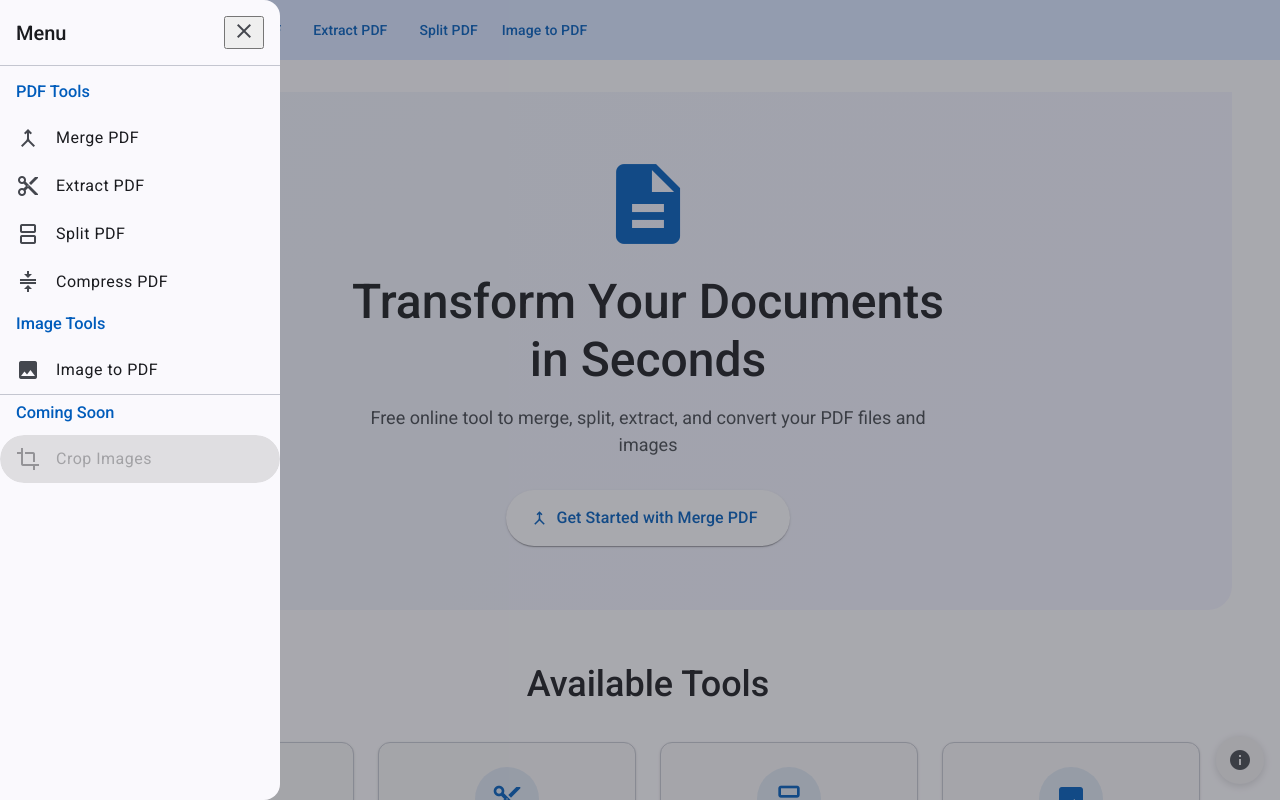
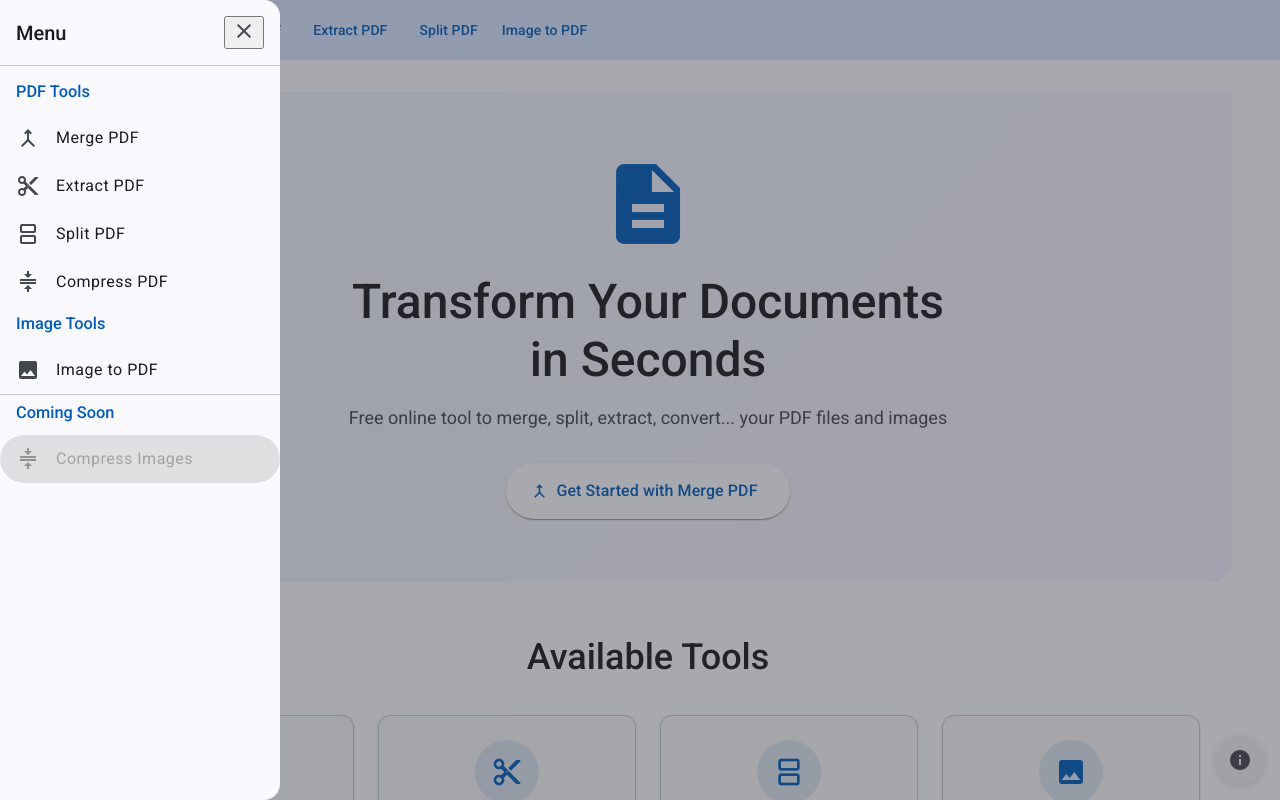
Before and after one commit to GyanendraMaurya/convertlab, an Angular app in the folder convertlab-frontend/convert-lab/: page / in a window 1280 px wide. Both pictures are taken after a click on the button "menu". Built offline with nearby package versions, Linux system fonts and the light colour scheme; no server answers.

Commit message:
update home component contents

```diff
--- a/convertlab-frontend/convert-lab/src/app/components/home/home.component.html
+++ b/convertlab-frontend/convert-lab/src/app/components/home/home.component.html
@@ -5,7 +5,7 @@
       <mat-icon class="hero-icon">description</mat-icon>
       <h1 class="hero-title">Transform Your Documents in Seconds</h1>
       <p class="hero-subtitle">
-        Free online tool to merge, split, extract, and convert your PDF files and images
+        Free online tool to merge, split, extract, convert... your PDF files and images
       </p>
       <button mat-raised-button color="primary" class="hero-cta" (click)="navigateToFeature('/merge-pdf')">
         <mat-icon>merge</mat-icon>
--- a/convertlab-frontend/convert-lab/src/app/components/home/home.component.ts
+++ b/convertlab-frontend/convert-lab/src/app/components/home/home.component.ts
@@ -67,20 +67,20 @@ export class HomeComponent {
       route: '/image-to-pdf',
       available: true,
     },
+    {
+      icon: 'compress',
+      title: 'Compress PDF',
+      description: 'Reduce PDF file size without quality loss',
+      route: '/compress-pdf',
+      available: false,
+    },
   ];
 
   comingSoonFeatures: Feature[] = [
     {
       icon: 'compress',
-      title: 'Compress PDF',
-      description: 'Reduce PDF file size without quality loss',
-      route: '',
-      available: false,
-    },
-    {
-      icon: 'crop',
-      title: 'Crop Images',
-      description: 'Trim and resize your images perfectly',
+      title: 'Compress Images',
+      description: 'Reduce image file size without quality loss',
       route: '',
       available: false,
     },
--- a/convertlab-frontend/convert-lab/src/app/components/layout/layout.component.html
+++ b/convertlab-frontend/convert-lab/src/app/components/layout/layout.component.html
@@ -48,8 +48,8 @@
       <h3 mat-subheader>Coming Soon</h3>
 
       <a mat-list-item disabled>
-        <mat-icon matListItemIcon>crop</mat-icon>
-        <span matListItemTitle>Crop Images</span>
+        <mat-icon matListItemIcon>compress</mat-icon>
+        <span matListItemTitle>Compress Images</span>
       </a>
 
     </mat-nav-list>
```
Also changed, not shown: 1 other file (tests, documents, lock files or other folders).
